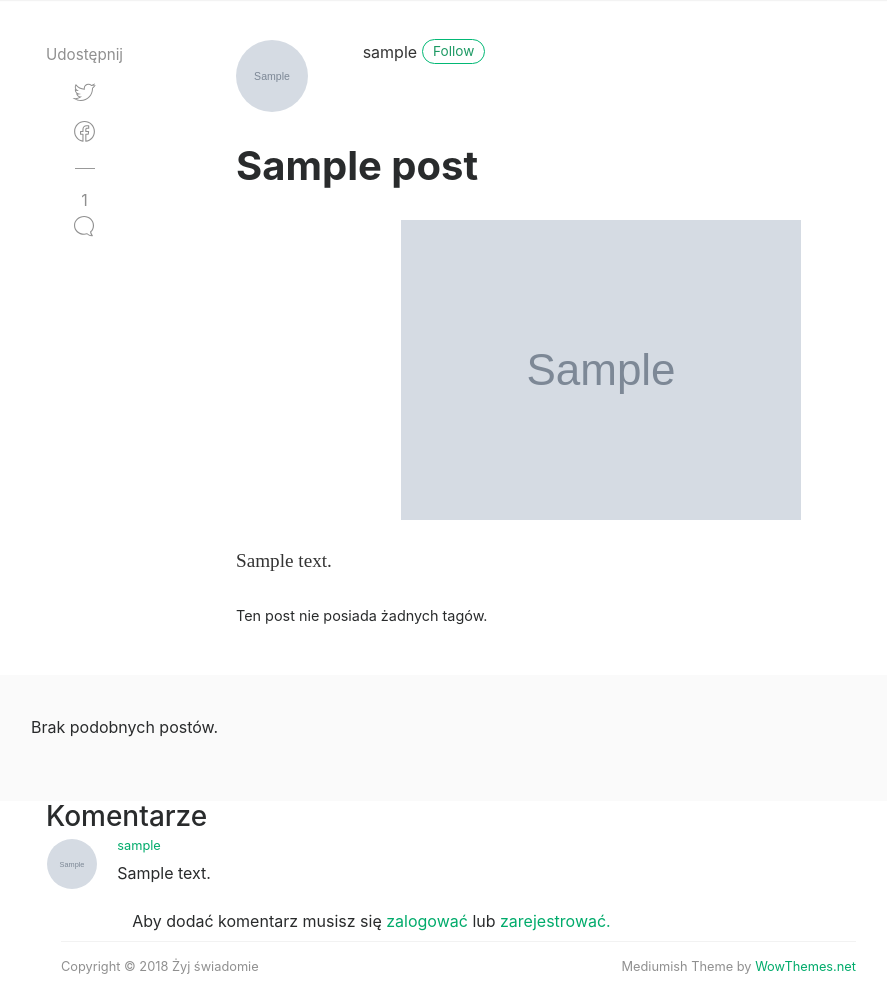
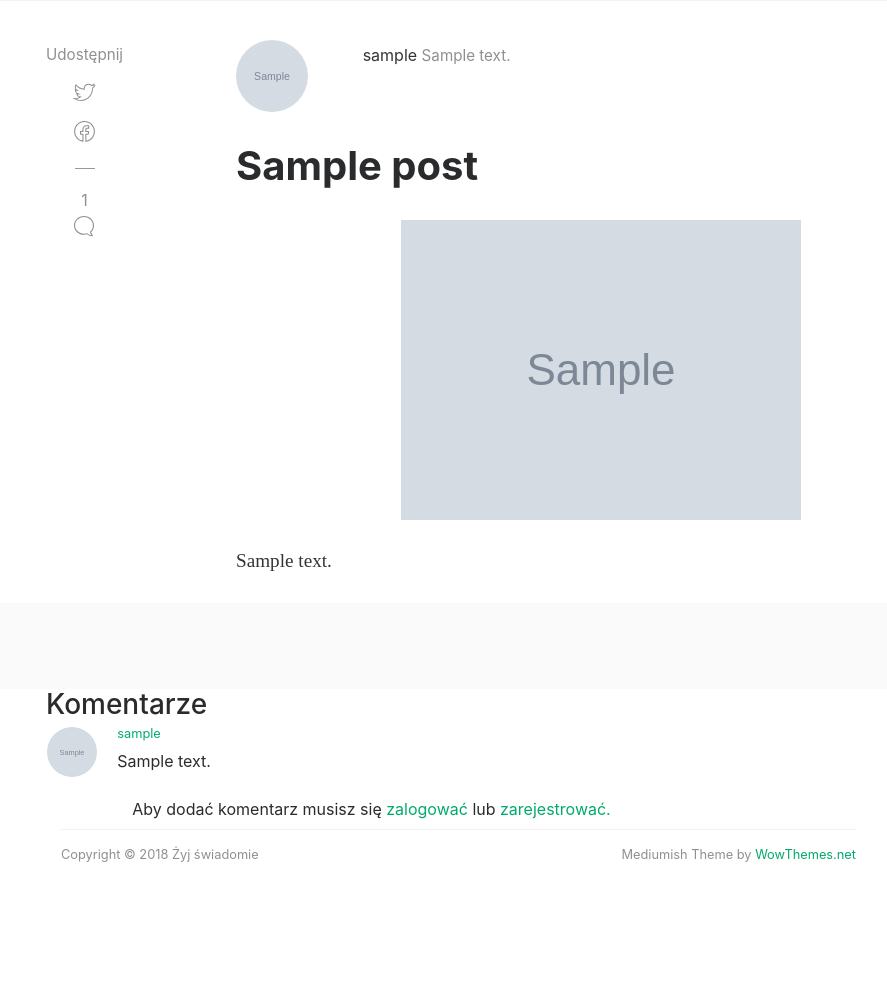
Before and after one commit to maciejurm/zyjswiadomie, a Django app: a page that uses account/templates/base.html in a window 1280 px wide. Shown: the part 56-1061 px from the top of the page, without its empty margins (39-926 px from the left). After the commit the page ends 918 px from the top, so only its background shows below. Run offline with Django 3.2, Linux system fonts and the light colour scheme; tables that the repository leaves empty hold one stand-in row (values such as "Sample post"); grey boxes marked "Sample" are stand-in pictures; some libraries are stand-ins or nearby versions.

Commit message:
Dodanie og tags

```diff
--- a/account/templates/base.html
+++ b/account/templates/base.html
@@ -6,6 +6,12 @@
 <meta name="viewport" content="width=device-width, initial-scale=1, shrink-to-fit=no">
 <meta name="description" content="">
 <meta name="author" content="">
+{% block og_tags %}
+    <meta property="og:type"   content="article" />
+    <meta property="og:title"  content="{{ post.title }}" />
+    <meta property="og:image"  content="{{ post.image.url }}" />
+    <meta property=”og:description” content="{{ post.body|truncatewords:30 }}" />
+{% endblock %}
 <link rel="icon" href="assets/img/favicon.ico">
 <title>{% block title %} {% endblock %}</title>
 <!-- Bootstrap core CSS -->
--- a/blog/templates/base.html
+++ b/blog/templates/base.html
@@ -10,6 +10,7 @@
 <meta name="viewport" content="width=device-width, initial-scale=1, shrink-to-fit=no">
 <meta name="description" content="">
 <meta name="author" content="">
+{% block og_tags %}{% endblock %}
 <link rel="icon" href="assets/img/favicon.ico">
 <title>{% block title %} {% endblock %}</title>
 <!-- Bootstrap core CSS -->
@@ -23,9 +24,6 @@
 <link href="https://fonts.googleapis.com/css?family=Righteous" rel="stylesheet">
 <!-- Custom styles for this template -->
 <link href="{% static "css/mediumish.css" %}" rel="stylesheet">
-
-<script type="text/javascript" src="{% static "ckeditor/ckeditor-init.js" %}"></script>
-<script type="text/javascript" src="{% static "ckeditor/ckeditor/ckeditor.js" %}"></script>
 </head>
 <body>
 
--- a/blog/templates/blog/detail.html
+++ b/blog/templates/blog/detail.html
@@ -1,5 +1,11 @@
 {% extends "base.html"  %}
 {% load thumbnail %}
+{% block og_tags %}
+    <meta property="og:type"   content="article" />
+    <meta property="og:title"  content="{{ post.title }}" />
+    <meta property="og:image"  content="{{ post.image.url }}" />
+    <meta property=”og:description” content="{{ post.body|truncatewords:30 }}" />
+{% endblock %}
 {% block title %} {{ post.title }} {% endblock %}
 
 {% block content %}
@@ -55,8 +61,8 @@
                                 {% endthumbnail %}
                         </div>
                         <div class="col-md-10">
-                            <a class="link-dark" href="author.html"> {{ post.author }}</a><a href="#" class="btn follow">Follow</a>
-                            <span class="author-description">{{ user.profile.biography }}</span>
+                            <a class="link-dark" href="author.html"> {{ post.author }}</a><!-- <a href="#" class="btn follow">Follow</a> /-->
+                            <span class="author-description">{{ post.author.profile.biography }}</span>
 
                             <span class="post-date"> {{ post.publish }} </span>
                         </div>
@@ -78,7 +84,7 @@
                 <!-- End Post Content -->
 
                 <!-- Begin Tags -->
-
+            <!--
                 <div class="after-post-tags">
                     <ul class="tags">
                     {% for tag in post.tags.all %}
@@ -89,7 +95,7 @@
                     {% endfor %}
                     </ul>
                 </div>
-
+            /-->
                 <!-- End Tags -->
 
             </div>
@@ -105,39 +111,7 @@
     <!-- Begin Related
     ================================================== -->
     <div class="graybg">
-        <div class="container">
-            <div class="row listrecent listrelated">
-                {% for post in similar_posts %}
-                <!-- begin post -->
-                <div class="col-md-4">
-                    <div class="card">
-                        <a href="{{ post.get_absolute_url }}">
-                                <!-- Tutaj wstawić miniaturę -->
-                        </a>
-                        <div class="card-block">
-                            <h2 class="card-title"><a href="{{ post.get_absolute_url }}">{{ post.title }}</a></h2>
-                            <div class="metafooter">
-                                <div class="wrapfooter">
-                                    <span class="meta-footer-thumb">
-                                    <a href="{{ user.get_absolute_url }}">
-                                        <!-- profilowe -->
-                                    </span>
-                                    <span class="author-meta">
-                                    <span class="post-name"><a href="{{ user.get_absolute_url }}">{{ post.author }}</a></span><br/>
-                                    <span class="post-date">{{ post.publish }}</span><span class="dot"></span>
-                                    </span>
-                                    <span class="post-read-more"><a href="{{ post.get_absolute_url }}" title="Przeczytaj całość"><svg class="svgIcon-use" width="25" height="25" viewbox="0 0 25 25"><path d="M19 6c0-1.1-.9-2-2-2H8c-1.1 0-2 .9-2 2v14.66h.012c.01.103.045.204.12.285a.5.5 0 0 0 .706.03L12.5 16.85l5.662 4.126a.508.508 0 0 0 .708-.03.5.5 0 0 0 .118-.285H19V6zm-6.838 9.97L7 19.636V6c0-.55.45-1 1-1h9c.55 0 1 .45 1 1v13.637l-5.162-3.668a.49.49 0 0 0-.676 0z" fill-rule="evenodd"></path></svg></a></span>
-                                </div>
-                            </div>
-                        </div>
-                    </div>
-                </div>
-                <!-- end post -->
-                {% empty %}
-                <p><span>Brak podobnych postów.</span></p>
-                {% endfor %}
-            </div>
-        </div>
+
     </div>
     <!-- End Related Posts
     ================================================== -->
--- a/blog/templates/meta/meta.html
+++ /dev/null
@@ -1,4 +0,0 @@
-<meta property="og:type" content="article">
-<meta property="og:title" content="">
-<meta property="og:url" content="">
-<meta property="og:image" content="">
```
Also changed, not shown: zyjswiadomie/settings.py (+0 -39 lines).
